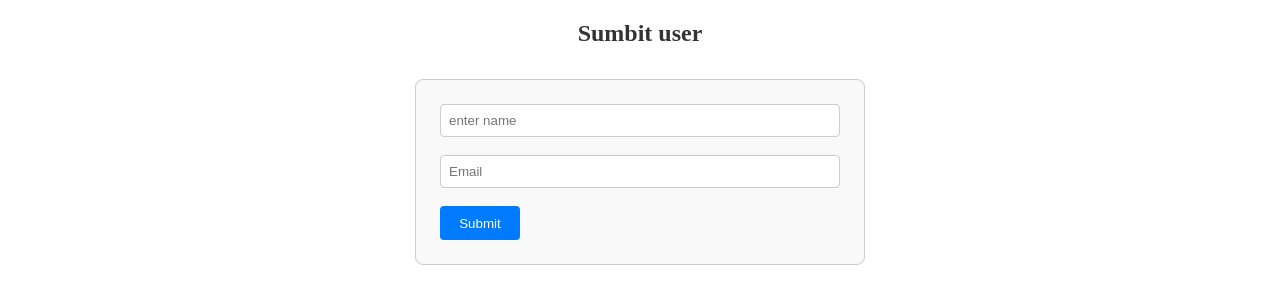
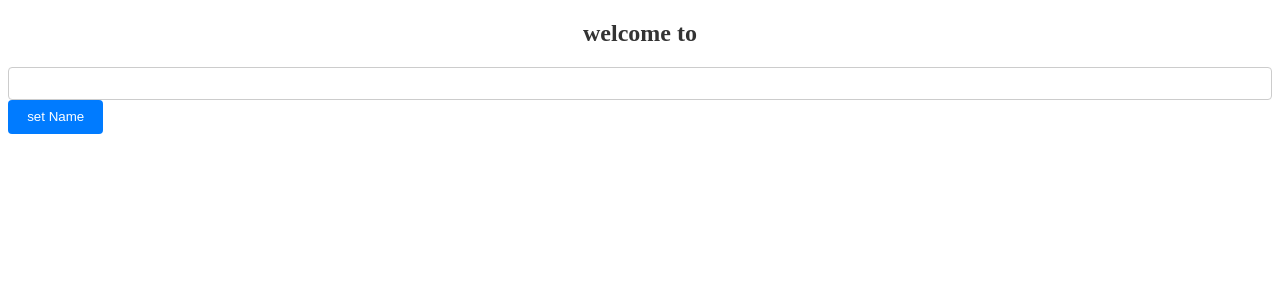
Before and after one commit to AfdelAboobacker/React, a React (Vite) app: page / in a window 1280 px wide. Shown: the top 304 px of the page. Built offline with nearby package versions, Linux system fonts and the light colour scheme.

Commit message:
19/11/25

```diff
--- /dev/null
+++ b/src/3.functional-components/hooks/useRef/Player.jsx
@@ -0,0 +1,21 @@
+import React, { useRef, useState } from "react";
+
+export default function Player() {
+  var playerRef = useRef();
+  const [player, setPlayer] = useState("");
+
+  function handleButtonOnClick() {
+    setPlayer(playerRef.current.value);
+    playerRef.current.value=" "
+  }
+
+  return (
+    <section id="player">
+      <h2>welcome to {player ?? "user"}</h2>
+      <p>
+        <input ref={playerRef} type="text" />
+        <button onClick={handleButtonOnClick}>set Name</button>
+      </p>
+    </section>
+  );
+}
--- a/src/App.jsx
+++ b/src/App.jsx
@@ -14,6 +14,7 @@ import Crud from "./local_storage/Crud";
 import { Axios } from "axios";
 import AxiosGet from "./Axios/AxiosGet";
 import AxiosPost from "./Axios/AxiosPost";
+import Player from "./3.functional-components/hooks/useRef/Player";
 
 // import Home from "./3.functional-components/hooks/useContext-hook/dark&light-mode/Home";
 // import { ThemeProvider } from "./3.functional-components/hooks/useContext-hook/dark&light-mode/ThemeContext";
@@ -78,7 +79,8 @@ function App() {
       {/* local storage------------------ */}
       {/* <Crud/> */}
       {/* <AxiosGet/> */}
-<AxiosPost/>
+{/* <AxiosPost/> */}
+<Player/>
     </>
   );
 }
```
